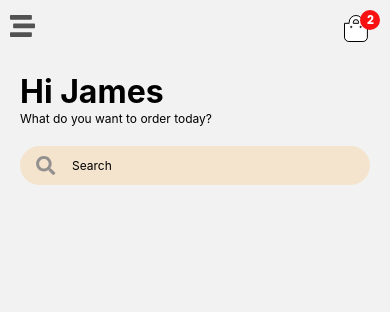
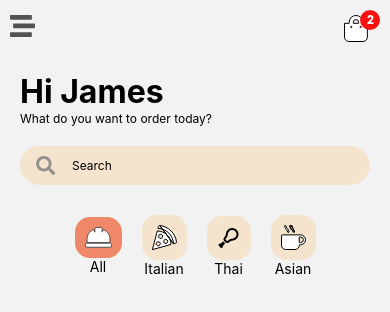
Before and after one commit to mucahit-sahin/food-delivery-app, a React Native app: screen /Home in a window 390 px wide. Shown: the top 312 px of the page. Built offline with nearby package versions, Linux system fonts and the light colour scheme.

Commit message:
Added Categories component

```diff
--- /dev/null
+++ b/Components/Categories.js
@@ -0,0 +1,46 @@
+import { View, Text, Image, TouchableOpacity } from "react-native";
+import React, { useState } from "react";
+
+import categories from "../assets/data/categories";
+import { colors } from "../assets/colors/colors";
+
+const Categories = () => {
+  const [selectedCategory, setSelectedCategory] = useState(0);
+  return (
+    <View
+      style={{
+        flexDirection: "row",
+        justifyContent: "center",
+        alignItems: "center",
+      }}
+    >
+      {categories.map((category, index) => (
+        <TouchableOpacity
+          key={category.id}
+          style={{
+            margin: 10,
+          }}
+          onPress={() => setSelectedCategory(index)}
+        >
+          <View
+            style={{
+              backgroundColor:
+                index == selectedCategory ? colors.tertiary : colors.primary,
+              padding: 10,
+              borderRadius: 15,
+            }}
+          >
+            {category.icon}
+          </View>
+          <Text
+            style={{ fontSize: 14, fontWeight: "normal", textAlign: "center" }}
+          >
+            {category.name}
+          </Text>
+        </TouchableOpacity>
+      ))}
+    </View>
+  );
+};
+
+export default Categories;
--- a/Screens/Home.js
+++ b/Screens/Home.js
@@ -1,6 +1,7 @@
 import React from "react";
 import { SafeAreaView } from "react-native-safe-area-context";
 
+import Categories from "../Components/Categories";
 import Header from "../Components/Header";
 import SearchBar from "../Components/SearchBar";
 
@@ -9,6 +10,7 @@ const Home = () => {
     <SafeAreaView>
       <Header />
       <SearchBar />
+      <Categories />
     </SafeAreaView>
   );
 };
--- /dev/null
+++ b/assets/data/categories.js
@@ -0,0 +1,37 @@
+import All from "../icons/All";
+import Italian from "../icons/Italian";
+import Thai from "../icons/Thai";
+import Asian from "../icons/Asian";
+import { MaterialCommunityIcons } from "@expo/vector-icons";
+
+const categories = [
+  {
+    id: 1,
+    name: "All",
+    icon: <All />,
+  },
+  {
+    id: 2,
+    name: "Italian",
+    icon: <Italian />,
+  },
+
+  {
+    id: 3,
+    name: "Thai",
+    icon: (
+      <MaterialCommunityIcons
+        name="food-drumstick-outline"
+        size={24}
+        color="black"
+      />
+    ),
+  },
+  {
+    id: 4,
+    name: "Asian",
+    icon: <Asian />,
+  },
+];
+
+export default categories;
--- /dev/null
+++ b/assets/icons/All.js
@@ -0,0 +1,23 @@
+import * as React from "react";
+import Svg, { Path } from "react-native-svg";
+
+function All(props) {
+  return (
+    <Svg
+      width={27}
+      height={21}
+      viewBox="0 0 27 21"
+      fill="none"
+      xmlns="http://www.w3.org/2000/svg"
+      {...props}
+    >
+      <Path
+        d="M18.808 2.802l-.43-.176-.207.415-1.046 2.091v-3.35A1.281 1.281 0 0015.844.5h-4.688a1.281 1.281 0 00-1.281 1.281v3.351L8.83 3.041l-.208-.415-.43.176c-3.594 1.476-6.13 5.007-6.13 9.136v3.624h22.875v-3.624c0-4.13-2.535-7.66-6.13-9.136zm6.41 13.323H1.782A1.281 1.281 0 00.5 17.406v1.563a1.281 1.281 0 001.281 1.281H25.22a1.281 1.281 0 001.281-1.281v-1.563a1.281 1.281 0 00-1.281-1.281z"
+        fill="#fff"
+        stroke="#525252"
+      />
+    </Svg>
+  );
+}
+
+export default All;
--- /dev/null
+++ b/assets/icons/Asian.js
@@ -0,0 +1,23 @@
+import * as React from "react";
+import Svg, { Path } from "react-native-svg";
+
+function Asian(props) {
+  return (
+    <Svg
+      width={25}
+      height={25}
+      viewBox="0 0 25 25"
+      fill="none"
+      xmlns="http://www.w3.org/2000/svg"
+      {...props}
+    >
+      <Path
+        d="M13.562 7.001h0a5.883 5.883 0 00-1.648-3.364v-.001A5.13 5.13 0 0110.485.742m3.076 6.26L10.982.673M13.561 7c.02.143-.104.311-.3.311h-.806a.292.292 0 01-.288-.24 4.466 4.466 0 00-1.23-2.422M13.562 7L10.582 5M10.485.742l.495-.068m-.495.068s0 0 0 0l.495-.068m-.495.068a.287.287 0 00-.29-.242h-.801c-.192 0-.32.164-.3.316v.002a6.597 6.597 0 001.843 3.832m.043-3.976A.786.786 0 0010.195 0h-.8c-.479 0-.855.415-.796.879A7.097 7.097 0 0010.58 5m.357-.35s0 0 0 0L10.58 5m.357-.35s0 0 0 0l-.357.35M8.093 7v.001c.02.143-.104.311-.3.311h-.806a.292.292 0 01-.288-.24A4.466 4.466 0 005.47 4.65 6.597 6.597 0 013.626.82a.296.296 0 01.3-.32h.8c.157 0 .273.11.291.243a5.13 5.13 0 001.428 2.893v.001A5.883 5.883 0 018.094 7zM18.75 19.813h-.5v.5a4.189 4.189 0 01-4.188 4.187H4.688A4.189 4.189 0 01.5 20.312v-9.375a1.06 1.06 0 011.063-1.062H19.53a4.972 4.972 0 014.969 4.969 4.972 4.972 0 01-4.969 4.969h-.781zm-.5-2.625v.5H19.531a2.844 2.844 0 000-5.688H18.25v5.188z"
+        fill="#fff"
+        stroke="#000"
+      />
+    </Svg>
+  );
+}
+
+export default Asian;
--- /dev/null
+++ b/assets/icons/Italian.js
@@ -0,0 +1,23 @@
+import * as React from "react";
+import Svg, { Path } from "react-native-svg";
+
+function Italian(props) {
+  return (
+    <Svg
+      width={25}
+      height={25}
+      viewBox="0 0 25 25"
+      fill="none"
+      xmlns="http://www.w3.org/2000/svg"
+      {...props}
+    >
+      <Path
+        d="M21.518 18.764c-.317-4.387-1.98-8.09-4.696-10.76C14.106 5.33 10.367 3.718 5.95 3.46l.565-2.148h0c.136-.517.636-.86 1.195-.807l13.808 18.259zm0 0l2.183-.605c.518-.144.855-.653.79-1.214C23.5 8.352 16.356 1.321 7.71.505l13.808 18.259zM.51 24.134L5.284 5.985C9.297 6.114 12.63 7.514 15 9.848c2.37 2.333 3.815 5.632 3.995 9.614L.87 24.488a.29.29 0 01-.282-.073l-.352.356.352-.356a.291.291 0 01-.077-.282h0zm4.593-3.669a2.062 2.062 0 102.292-3.429 2.062 2.062 0 00-2.292 3.429zm2.344-7.422a2.063 2.063 0 102.292-3.43 2.063 2.063 0 00-2.292 3.43zm5.078 5.078a2.063 2.063 0 102.292-3.43 2.063 2.063 0 00-2.292 3.43z"
+        fill="#fff"
+        stroke="#000"
+      />
+    </Svg>
+  );
+}
+
+export default Italian;
--- /dev/null
+++ b/assets/icons/Thai.js
@@ -0,0 +1,20 @@
+import * as React from "react";
+import Svg, { Path } from "react-native-svg";
+
+function Thai(props) {
+  return (
+    <Svg
+      xmlns="http://www.w3.org/2000/svg"
+      width={27}
+      height={21}
+      viewBox="0 0 27 21"
+      color={"black"}
+      {...props}
+    >
+      <Path fill="none" d="M0 0H20V20H0z" />
+      <Path d="M17.2 4.5c-.4-.7-1-1.2-1.6-1.6C13 1.3 9.7 2 8.1 4.5c-.5.8-.8 1.8-.8 2.7 0 1.5-.6 3-1.6 4.1l-.8.8c-.5.5-1.9.2-2.5 1.2-1.1 1.9.7 2.6 1.2 3.1s1.2 2.4 3.1 1.2c.9-.6.6-1.9 1.2-2.5l.8-.8c1.1-1 2.6-1.6 4.1-1.6.3 0 .6 0 .8-.1-.8-1.6-.2-3.5 1.3-4.3.9-.5 2.1-.5 3 0 .3-1.3 0-2.7-.7-3.8z" />
+    </Svg>
+  );
+}
+
+export default Thai;
```
